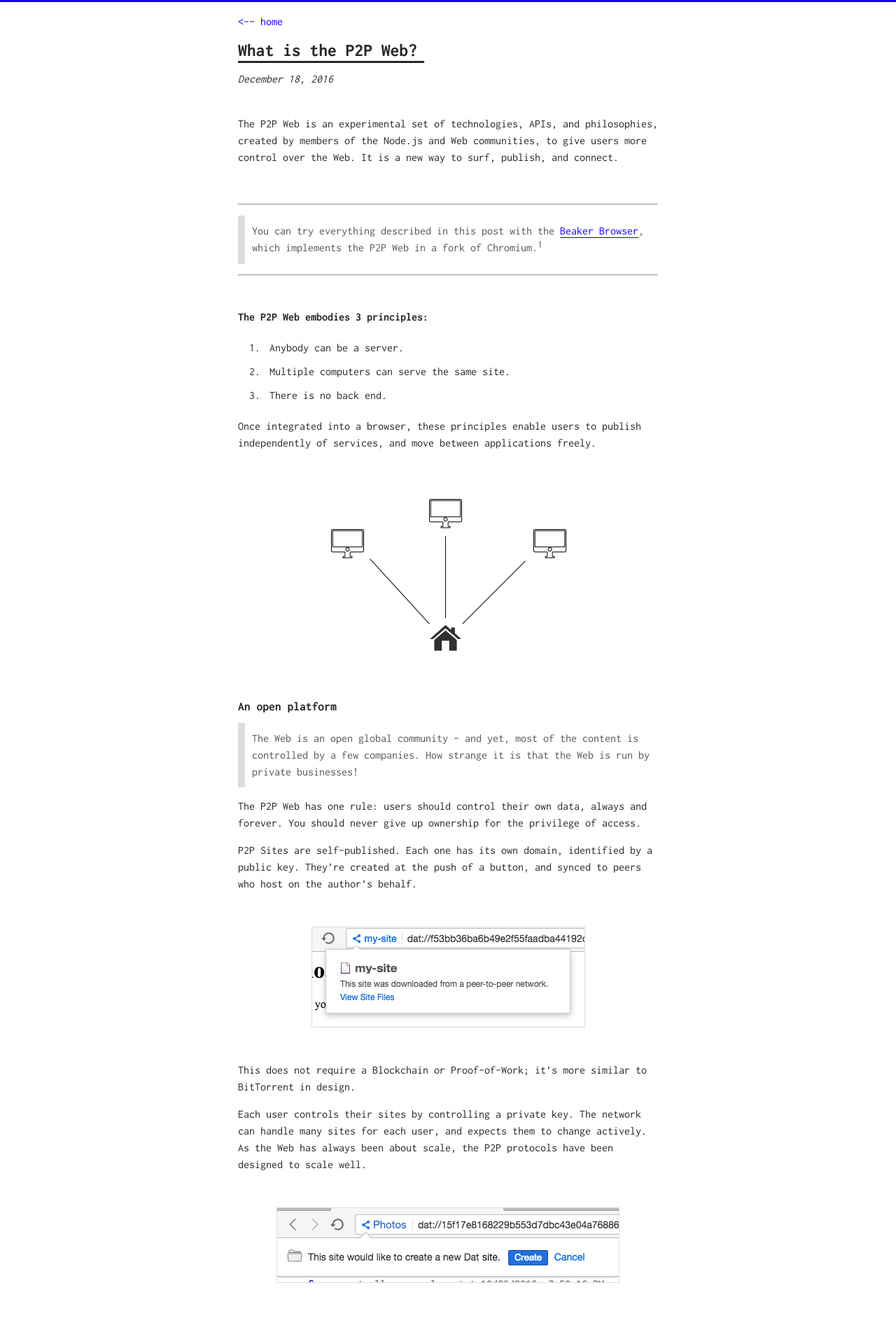
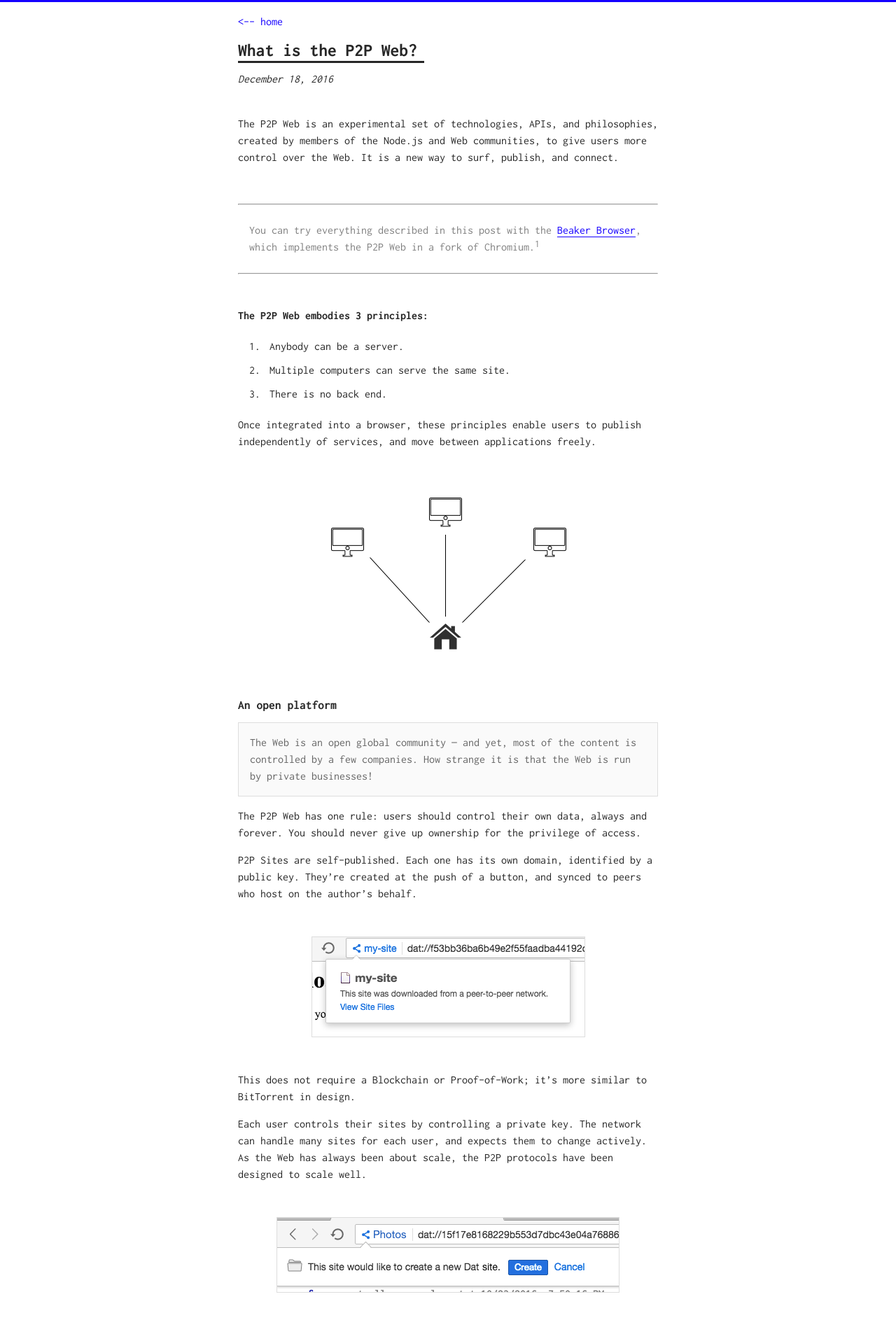
Before and after one commit to pfrazee/pfrazee.github.io, a Jekyll site: the page built from _posts/2016-12-18-what-is-the-p2p-web.md, in a window 1280 px wide. Shown: the top 1886 px of the page at 70% size. Built offline with Jekyll 4.4.1, drawn with Linux system fonts in a browser that asks for light colours; some of the changed text lies outside the part shown.

Commit message:
improve aesthetics of the what-is-the-p2p-web post

```diff
--- a/_posts/2016-12-18-what-is-the-p2p-web.md
+++ b/_posts/2016-12-18-what-is-the-p2p-web.md
@@ -10,7 +10,7 @@
 
 ---
 
-<blockquote>You can try everything described in this post with the <a href="https://beakerbrowser.com/">Beaker Browser</a>, which implements the P2P Web in a fork of Chromium.<sup>1</sup></blockquote>
+<div class="mutebox"><p>You can try everything described in this post with the <a href="https://beakerbrowser.com/">Beaker Browser</a>, which implements the P2P Web in a fork of Chromium.<sup>1</sup></p></div>
 
 ---
 
@@ -32,7 +32,9 @@
 
 ## An open platform
 
-> The Web is an open global community -- and yet, most of the content is controlled by a few companies. How strange it is that the Web is run by private businesses!
+<div class="mutebox bordered dark">
+  <p>The Web is an open global community &mdash; and yet, most of the content is controlled by a few companies. How strange it is that the Web is run by private businesses!</p>
+</div>
 
 The P2P Web has one rule: users should control their own data, always and forever. You should never give up ownership for the privilege of access.
 
@@ -60,7 +62,9 @@
 
 ## For open source
 
-> For years, if you've wanted to write social software, you've needed to work at Twitter or Facebook.com. Despite benefitting from layers of Free and Open-source software, Web applications are closed source. This is worse than anti-competitive: it just isn't any *fun*. The Web is about sharing information and experiences; why would we limit that to social media? Why not share our software socially, too?
+<div class="mutebox bordered dark">
+  <p>For years, if you've wanted to write social software, you've needed to work at Twitter or Facebook.com. Despite benefitting from layers of Free and Open-source software, Web applications are closed source. This is worse than anti-competitive: it just isn't any <em>fun</em>. The Web is about sharing information and experiences; why would we limit that to social media? Why not share our software socially, too?</p>
+</div>
 
 P2P sites are self-contained bundles of files. They are not hosted by a service. They sync onto the device, and run in a sandbox.
 
@@ -89,8 +93,13 @@
 
 It's our mission to spread user-first technologies to all browsers, and we will continue to experiment with new features as we grow.
 
-> See also the pioneering work being done by [IPFS](https://ipfs.io/), [WebTorrent](https://webtorrent.io/), [ZeroNet](https://zeronet.io/), and [Secure Scuttlebutt](https://github.com/ssbc), each of which have influenced Beaker in some way.
+<br>
+<hr>
+<div class="mutebox">
+  <p>See also the pioneering work being done by <a href="https://ipfs.io/">IPFS</a>, <a href="https://webtorrent.io/">WebTorrent</a>, <a href="https://zeronet.io/">ZeroNet</a>, and <a href="https://github.com/ssbc">Secure Scuttlebutt</a>, each of which have influenced Beaker.</p>
+</div>
+<hr>
 
 <br>
 
- <sup>1</sup> Apologies to Windows and Linux users: you'll need to build from source.
+<sup>1</sup> Apologies to Windows and Linux users: you'll need to build from source.
--- a/assets/css/main.scss
+++ b/assets/css/main.scss
@@ -304,3 +304,18 @@
     height: 180px;
   }
 }
+
+.mutebox {
+	padding: 1rem;
+	color: gray;
+
+	&.dark {
+	 background: #fafafa;
+	 margin: 1rem 0;
+	 color: #666;
+	}
+
+	& > :last-child {
+		margin-bottom: 0 !important;
+	}
+}
```
Also changed, not shown: other parts of _posts/2016-12-18-what-is-the-p2p-web.md (+1 -1 lines).
